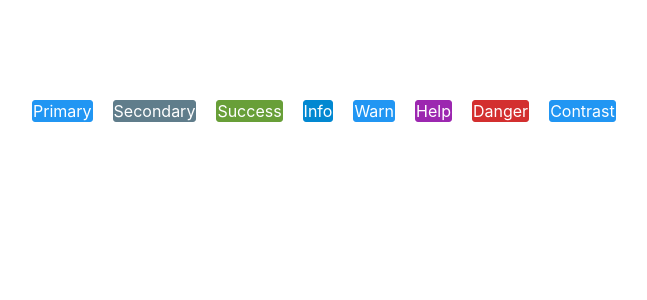
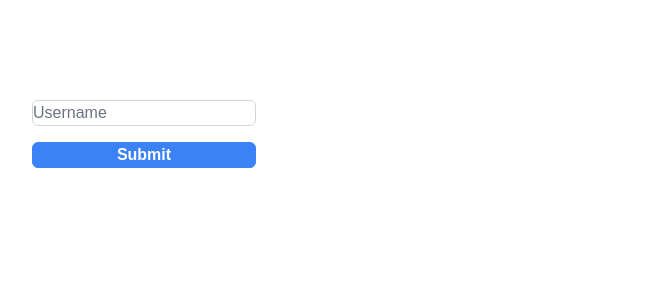
Before and after one commit to karemahamdy/E-commerce, a Vue app: page / in a window 1280 px wide. Shown: the top 300 px of the page, without its empty margins (68-715 px from the left). Built offline with nearby package versions, Linux system fonts and the light colour scheme; a web font is replaced by a local one.

Commit message:
add tailwind andd prime ui

```diff
--- a/package.json
+++ b/package.json
@@ -10,12 +10,15 @@
   },
   "dependencies": {
     "@primeuix/themes": "^1.0.0",
+    "@primevue/forms": "^4.3.3",
     "@primevue/themes": "^4.3.3",
     "@tailwindcss/vite": "^4.0.17",
+    "autoprefixer": "^10.4.21",
+    "postcss": "^8.5.3",
     "primeflex": "^4.0.0",
     "primeicons": "^3.0.0",
     "primevue": "^3.53.1",
-    "tailwindcss": "^4.0.17",
+    "tailwindcss": "^4.1.4",
     "vue": "^3.5.13",
     "vue-router": "^4.5.0"
   },
--- a/src/App.vue
+++ b/src/App.vue
@@ -1,22 +1,41 @@
-
-
-    <template>
-      <div class="flex justify-between items-between gap-4 mx-8" style="display: flex; justify-content: space-between; align-items:center; gap: 20px;">
-
-        <Button label="Primary" />
-        <Button label="Secondary" severity="secondary" />
-        <Button label="Success" severity="success" />
-        <Button label="Info" severity="info" />
-        <Button label="Warn" severity="warn" />
-        <Button label="Help" severity="help" />
-        <Button label="Danger" severity="danger" />
-        <Button label="Contrast" severity="contrast" />
+<template>
+  <div class="card flex justify-center">
+    <Toast />
+    <form @submit.prevent="onFormSubmit" class="flex flex-col gap-4 w-full sm:w-56">
+      <div class="flex flex-col gap-1">
+        <InputText v-model="username" placeholder="Username" />
+        <Message v-if="error" severity="error">{{ error }}</Message>
       </div>
-    </template>
-
-
+      <Button type="submit" label="Submit" />
+    </form>
+  </div>
+</template>
 
 <script setup>
+import { ref } from 'vue'
+import { useToast } from 'primevue/usetoast'
+import Toast from 'primevue/toast'
+import InputText from 'primevue/inputtext'
+import Message from 'primevue/message'
 import Button from 'primevue/button'
 
+const toast = useToast()
+const username = ref('')
+const error = ref('')
+
+const onFormSubmit = () => {
+  if (!username.value) {
+    error.value = 'Username is required'
+    return
+  }
+
+  toast.add({
+    severity: 'success',
+    summary: 'Form Submitted',
+    detail: `Username: ${username.value}`,
+    life: 3000
+  })
+
+  error.value = ''
+}
 </script>
--- a/src/main.js
+++ b/src/main.js
@@ -3,16 +3,22 @@ import './style.css'
 import App from './App.vue'
 
 import PrimeVue from 'primevue/config'
-import 'primevue/resources/themes/saga-blue/theme.css';
 import 'primevue/resources/primevue.min.css';
+import 'primevue/resources/themes/lara-light-blue/theme.css';
 import 'primeicons/primeicons.css';
+import Aura from '@primeuix/themes/aura';
+import Button from 'primevue/button'
+import ToastService from 'primevue/toastservice'
 
 
-import Button from 'primevue/button'
-
-const app = createApp(App)
+const app = createApp(App);
+app.use(PrimeVue, {
+  theme: {
+    preset: Aura
+  }
+});
 
 app.use(PrimeVue)
 app.component('Button', Button)
-
+app.use(ToastService)
 app.mount('#app')
--- a/src/style.css
+++ b/src/style.css
@@ -1,4 +1,4 @@
-/* @import "tailwindcss"; */
+@import "tailwindcss";
 /*  */
 /* @layer tailwind-base, primevue, tailwind-utilities; */
 /*
--- a/tailwind.config.js
+++ b/tailwind.config.js
@@ -1,12 +1,8 @@
 /** @type {import('tailwindcss').Config} */
 export default {
-  corePlugins: {
-    preflight: false,
-  },
   content: [],
   theme: {
     extend: {},
   },
   plugins: [],
-
 }
```
Also changed, not shown: 1 other file (tests, documents, lock files or other folders).
